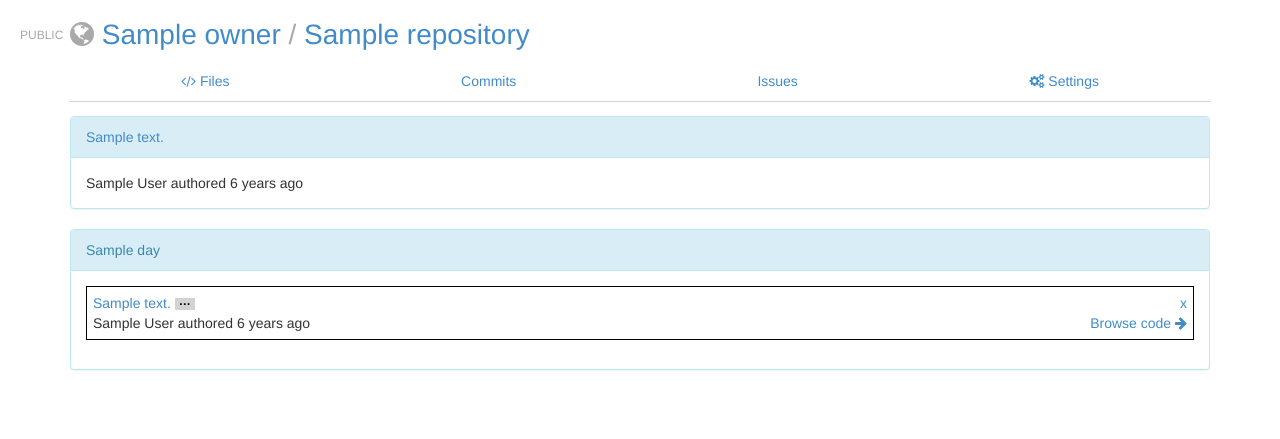
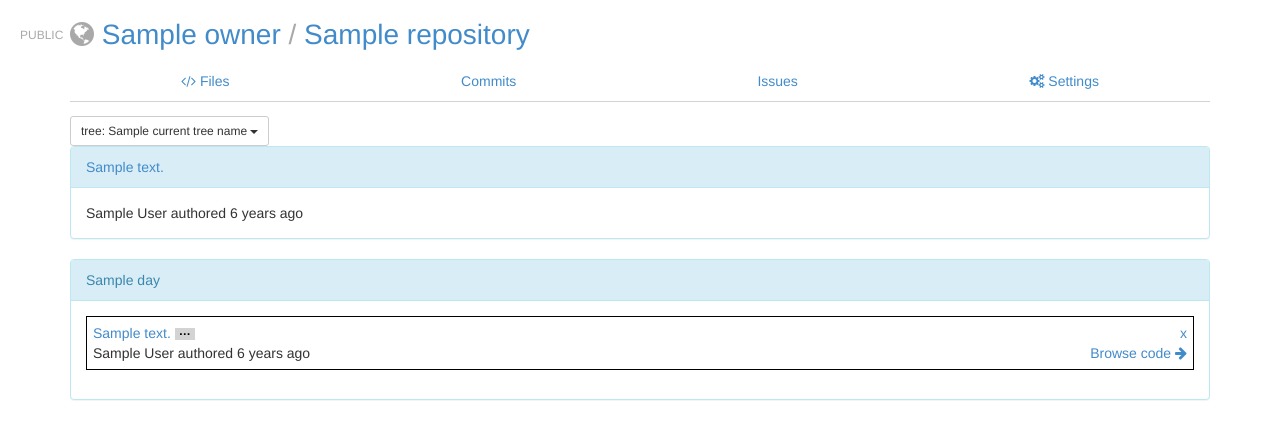
Before and after one commit to kevin-brown/gitview, a Django app: template gitview/repositories/templates/repositories/commits.html in a window 1280 px wide. Shown: the part 52-491 px from the top of the page. Run offline with Django 3.2, Linux system fonts and the light colour scheme; the template is opened without the code that fills it: most values are stand-ins (such as "Sample title", 1, 10 or a date in 2020).

Commit message:
Got the navigation row tailed for sections

```diff
--- a/gitview/repositories/templates/repositories/commit.html
+++ b/gitview/repositories/templates/repositories/commit.html
@@ -1,4 +1,7 @@
 {% extends "repositories/files_base.html" %}
+
+{% block navigation-row %}
+{% endblock %}
 
 {% block files-contents %}
 <div class="row">
--- a/gitview/repositories/templates/repositories/commits.html
+++ b/gitview/repositories/templates/repositories/commits.html
@@ -47,6 +47,14 @@ $commit = $this.parents(".commit");
 $commit.toggleClass("commit-open");
 });
 </script>
+{% endblock %}
+
+{% block tree-dropdown-option %}
+<li>
+    <a href="{% url "repos:commits_list_tree" repository.owner.username repository.name branch.name %}">
+        {{ branch.name }}
+    </a>
+</li>
 {% endblock %}
 
 {% block files-contents %}
--- a/gitview/repositories/templates/repositories/files_base.html
+++ b/gitview/repositories/templates/repositories/files_base.html
@@ -1,6 +1,37 @@
 {% extends "repositories/base.html" %}
 
 {% block repository-contents %}
+{% block navigation-row %}
+<div class="row repsitory-navigation-row">
+    <div class="col-lg-12">
+        {% block tree-dropdown %}
+        <div class="btn-group">
+            <button type="button"
+                    class="btn btn-default btn-sm dropdown-toggle"
+                    data-toggle="dropdown">
+                <span class="branch-label">
+                    tree:
+                </span>
+                {{ current_tree_name }}
+                <span class="caret"></span>
+            </button>
+            <ul class="dropdown-menu" role="menu">
+                {% for branch in git_repository.branches %}
+                {% block tree-dropdown-option %}
+                <li>
+                    <a href="{% url "repos:tree_index" repository.owner.username repository.name branch.name %}">
+                        {{ branch.name }}
+                    </a>
+                </li>
+                {% endblock %}
+                {% endfor %}
+            </ul>
+        </div>
+        {% endblock %}
+    </div>
+</div>
+{% endblock %}
+
 {% if commit %}
 {% block commit %}
 <div class="row">
--- a/gitview/repositories/urls.py
+++ b/gitview/repositories/urls.py
@@ -24,15 +24,15 @@ urlpatterns = (
         commits.CommitListView.as_view(),
         name="commits_list",
     ),
-    url(r"^commits/(?P<commit_hash>[\w]{7,40})$",
+    url(r"^commits/(?P<commit_hash>[a-f0-9]{7,40})$",
         commits.CommitView.as_view(),
         name="commit",
     ),
-    url(r"^commits/(?P<commit_hash>[\w]{7,40}).diff$",
+    url(r"^commits/(?P<commit_hash>[a-f0-9]{7,40}).diff$",
         commits.DiffView.as_view(),
         name="commit_diff",
     ),
-    url(r"^commits/(?P<commit_hash>[\w]{7,40}).patch$",
+    url(r"^commits/(?P<commit_hash>[a-f0-9]{7,40}).patch$",
         commits.PatchView.as_view(),
         name="commit_patch",
     ),
```
Also changed, not shown: gitview/repositories/templates/repositories/blob.html (+8 -0 lines), gitview/repositories/templates/repositories/tree.html (+3 -24 lines).
